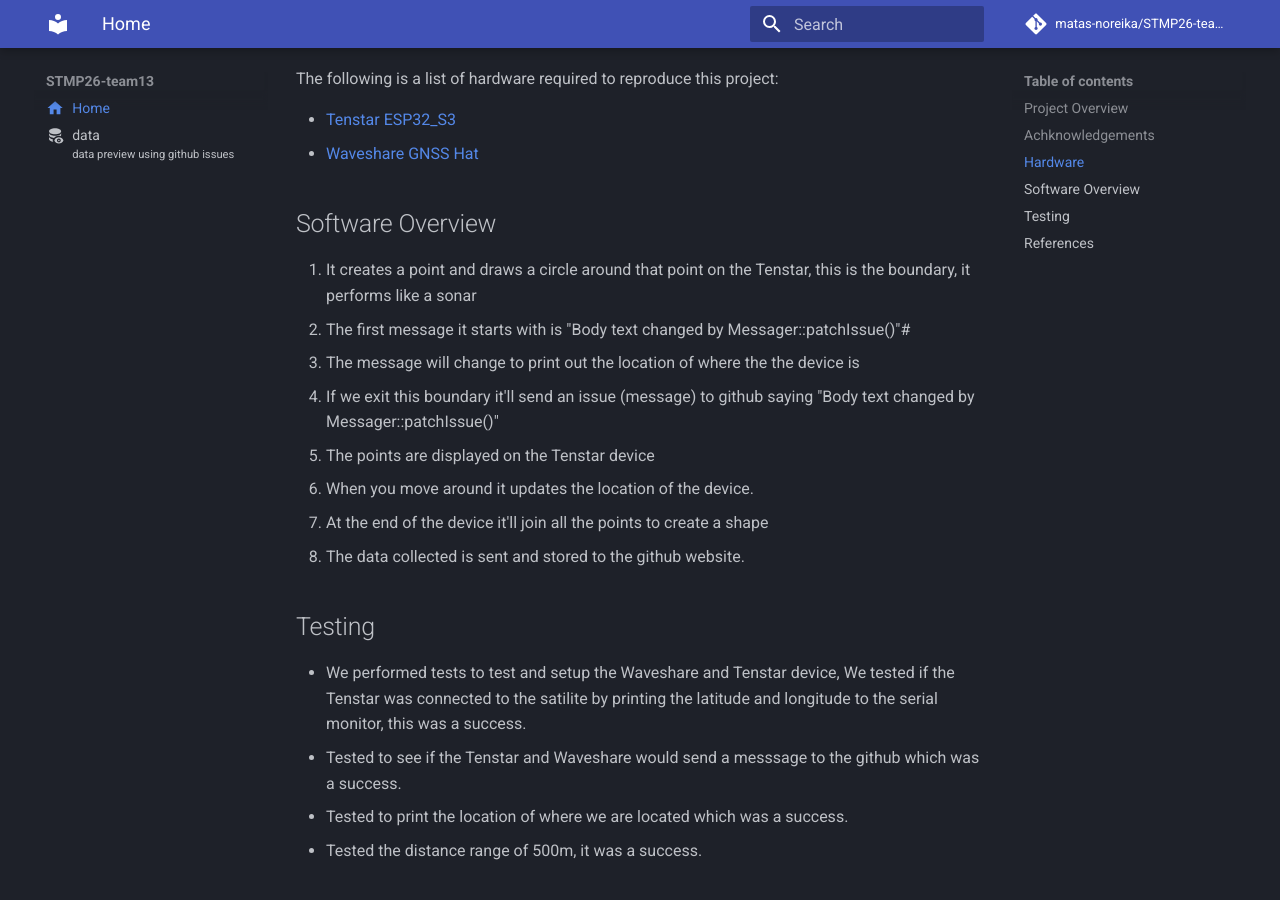
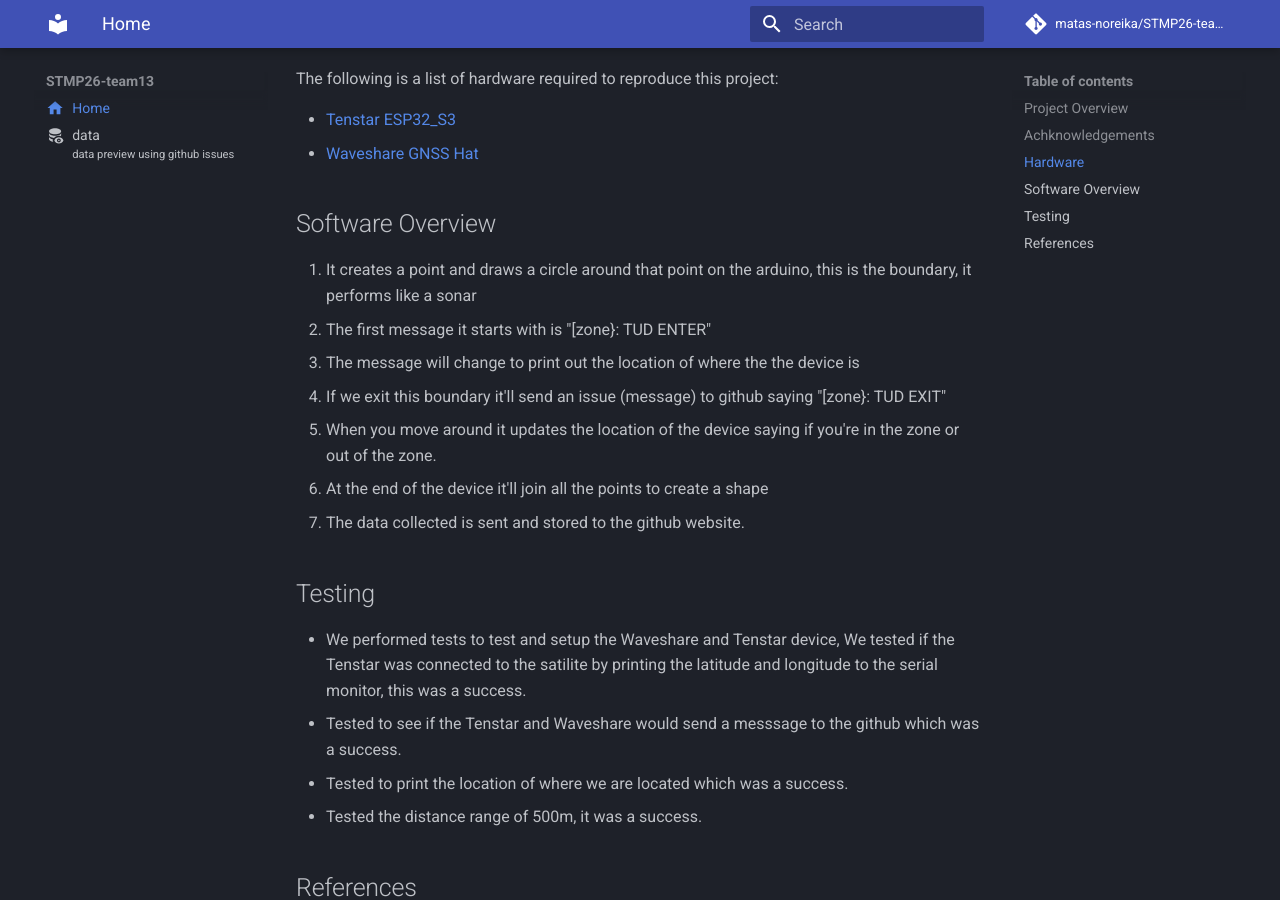
Before and after one commit to matas-noreika/STMP26-team13, an MkDocs documentation site: the page built from docs/index.md, in a window 1280 px wide and 900 px high, scrolled down 635 px. Built offline with MkDocs 1.6.1 and Material for MkDocs 9.7.7, drawn with Linux system fonts in a browser that asks for light colours; comment, search, counter and statistics services are not loaded.

Commit message:
Update index.md

```diff
--- a/docs/index.md
+++ b/docs/index.md
@@ -35,14 +35,13 @@ The following is a list of hardware required to reproduce this project:
 * [Waveshare GNSS Hat](https://www.aliexpress.com/item/1005006039603955.html?pdp_npi=6%40dis%21EUR%2154.75%2149.28%21%21%2160.74%2154.67%21%402151fd2c17824830918857479e0f52%2112000035440298330%21affd%21%21%21%211%210%21&dp=EAIaIQobChMI_rjlrNKtlQMVlp1QBh1TkD3_EAQYAiABEgJ-WvD_BwE&cn=bravoie&gad_source=1&gad_campaignid=23465405014&gbraid=0AAAABClxYHR30p8V9fLPrW-M_wf1SCwvu&aff_fcid=9e8a287a2c8f4c4abd96638d29a11599-1782777134856-05175-_ooeXU2A&aff_fsk=_ooeXU2A&aff_platform=bops-tool&sk=_ooeXU2A&aff_trace_key=9e8a287a2c8f4c4abd96638d29a11599-1782777134856-05175-_ooeXU2A&terminal_id=dc9ddf851a9b4005b87484176445975d&afSmartRedirect=y)
 
 ## Software Overview
-1. It creates a point and draws a circle around that point on the Tenstar, this is the boundary, it performs like a sonar
-2. The first message it starts with is "Body text changed by Messager::patchIssue()"#
+1. It creates a point and draws a circle around that point on the arduino, this is the boundary, it performs like a sonar
+2. The first message it starts with is "[zone}: TUD ENTER"
 3. The message will change to print out the location of where the the device is
-4. If we exit this boundary it'll send an issue (message) to github saying "Body text changed by Messager::patchIssue()"
-5. The points are displayed on the Tenstar device
-6. When you move around it updates the location of the device.
-7. At the end of the device it'll join all the points to create a shape
-8. The data collected is sent and stored to the github website.
+4. If we exit this boundary it'll send an issue (message) to github saying "[zone}: TUD EXIT"
+5. When you move around it updates the location of the device saying if you're in the zone or out of the zone.
+6. At the end of the device it'll join all the points to create a shape
+7. The data collected is sent and stored to the github website.
 
 ## Testing
 - We performed tests to test and setup the Waveshare and Tenstar device, We tested if the Tenstar was connected to the satilite by printing the latitude and longitude to the serial monitor, this was a success.
```
